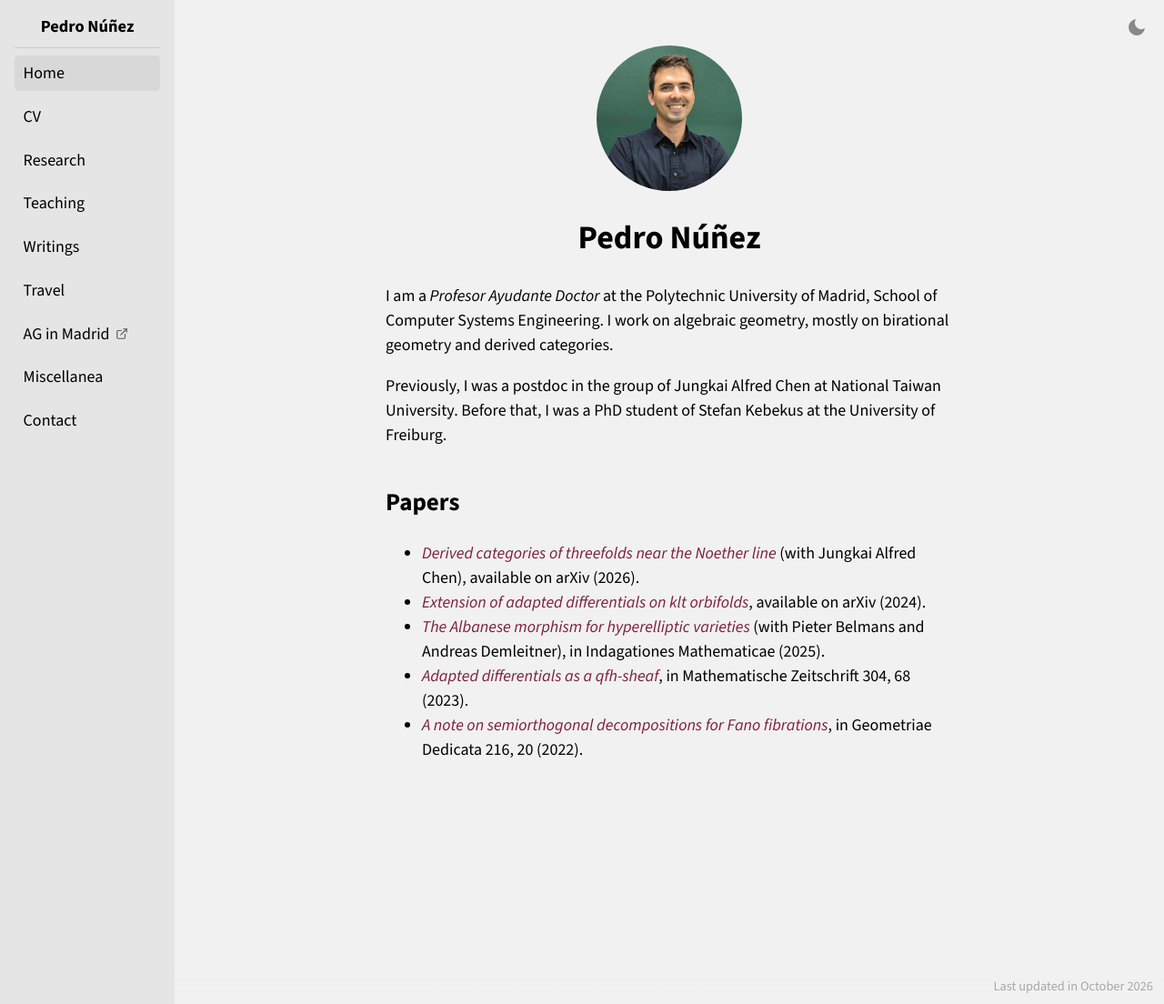
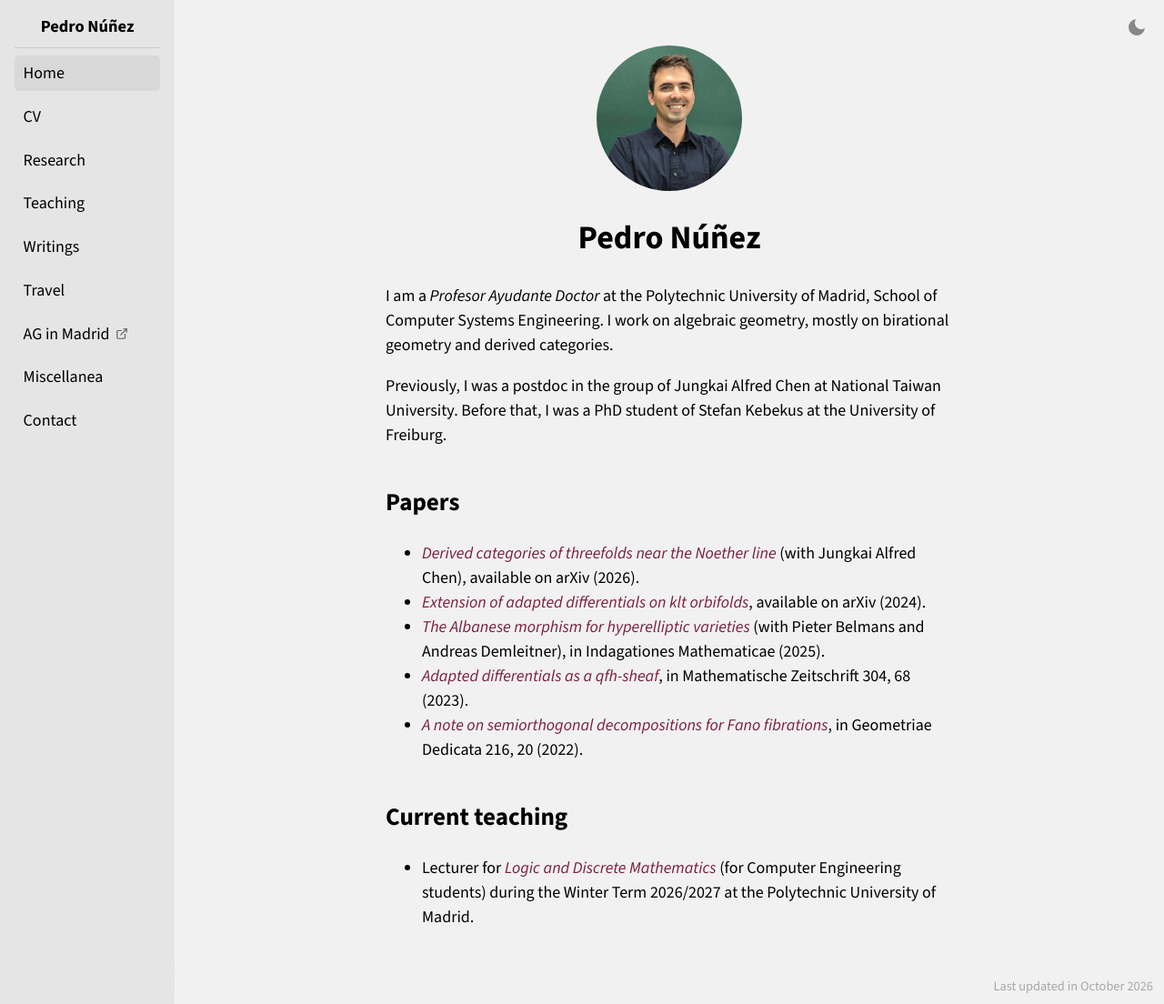
Before and after one commit to pedro-nunez/pedro-nunez.github.io, a Jekyll site: the page built from index.md, in a window 1280 px wide and 1104 px high. Shown: the whole window at 91% size. Built offline with Jekyll 4.4.1, drawn with Linux system fonts in a browser that asks for light colours.

Commit message:
Update teaching

```diff
--- a/_data/cv.yml
+++ b/_data/cv.yml
@@ -928,18 +928,26 @@ sections:
   # dates. url (course link) and note (parenthetical clarification) are
   # non-standard extra fields. Newest first.
   teaching_courses:
+    - company: "the Polytechnic University of Madrid"
+      position: "Lecturer"
+      summary: "Logic and Discrete Mathematics"
+      url: "https://moodle.upm.es/titulaciones/oficiales/"
+      note: "(for Computer Engineering students)"
+      date: "Winter Term 2026/2027"
+      status: current
+
     - company: "National Taiwan University"
       position: "Lecturer"
       summary: "Calculus 3 and 4 Class 10"
       url: "https://webpageprodvm.ntu.edu.tw/calculus_en/cp.aspx?n=172162"
-      note: "(Calculus for Economics)"
+      note: "(for Economics students)"
       date: "Summer Term 2025"
 
     - company: "National Taiwan University"
       position: "Lecturer"
       summary: "Calculus 1 and 2 Class 10"
       url: "https://webpageprodvm.ntu.edu.tw/calculus_en/cp.aspx?n=172162"
-      note: "(Calculus for Economics)"
+      note: "(for Economics students)"
       date: "Winter Term 2024/2025"
 
     - company: "the University of Freiburg"
--- a/index.md
+++ b/index.md
@@ -4,7 +4,7 @@ layout: default
 
 ![Photo of Pedro Núñez]({{ '/assets/images/profile.jpg' | relative_url }}){: .profile-photo }
 
-# Pedro Núñez
+<h1>Pedro Núñez</h1>
 
 I am a *Profesor Ayudante Doctor* at the Polytechnic University of Madrid, School of Computer Systems Engineering. I work on algebraic geometry, mostly on birational geometry and derived categories.
 
@@ -14,7 +14,7 @@ at National Taiwan University. Before that, I was a PhD student of
 <a href="https://cplx.vm.uni-freiburg.de/" class="person-link">Stefan Kebekus</a> at the
 University of Freiburg.
 
-## Papers
+<h2>Papers</h2>
 
 <ul class="papers-list">
 {% for pub in site.data.cv.sections.publications %}
@@ -24,3 +24,17 @@ University of Freiburg.
   </li>
 {% endfor %}
 </ul>
+
+<h2>Current teaching</h2>
+
+{% assign current_courses = site.data.cv.sections.teaching_courses | where_exp: "course", "course.status == 'current'" %}
+
+<ul>
+{% for course in current_courses %}
+  <li>
+    {{ course.position }} for
+    <i>{% if course.url %}<a href="{{ course.url }}" class="teaching-course-link">{{ course.summary }}</a>{% else %}{{ course.summary }}{% endif %}</i>{% if course.note %} {{ course.note }}{% endif %}
+    during the {{ course.date }} at {{ course.company }}.
+  </li>
+{% endfor %}
+</ul>
```
Also changed, not shown: miscellanea.md (+3 -3 lines), teaching.md (+17 -1 lines).
